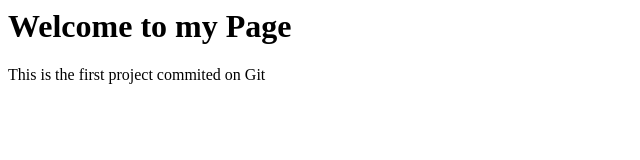
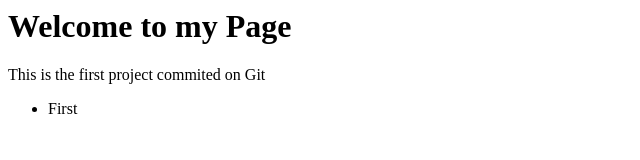
Before and after one commit to LadyDeveloper/curso-git, a plain HTML site: page index.html in a window 1280 px wide. Shown: the full height of the page, 0-640 px from the left. Drawn offline with Linux system fonts and the light colour scheme.

Commit message:
Added lists

```diff
--- a/index.html
+++ b/index.html
@@ -5,5 +5,10 @@
     <body>
         <h1>Welcome to my Page</h1>
         <p>This is the first project commited on Git</p>
+        <div class="container">
+            <ul>
+                <li>First</li>
+            </ul>
+        </div>
     </body>
 </html>
```
